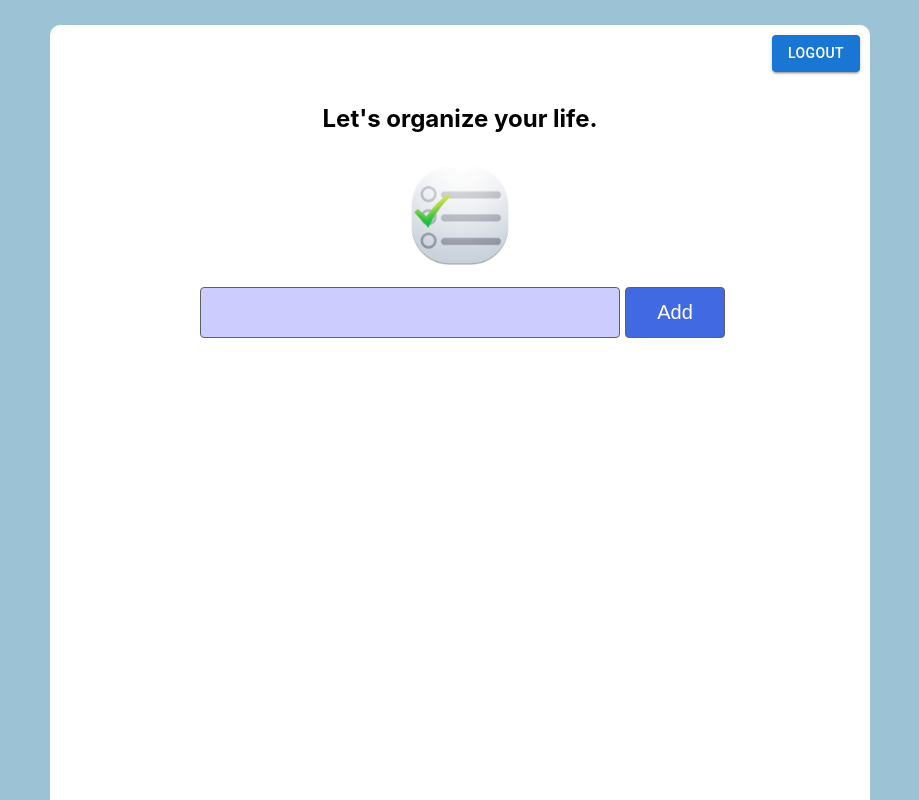
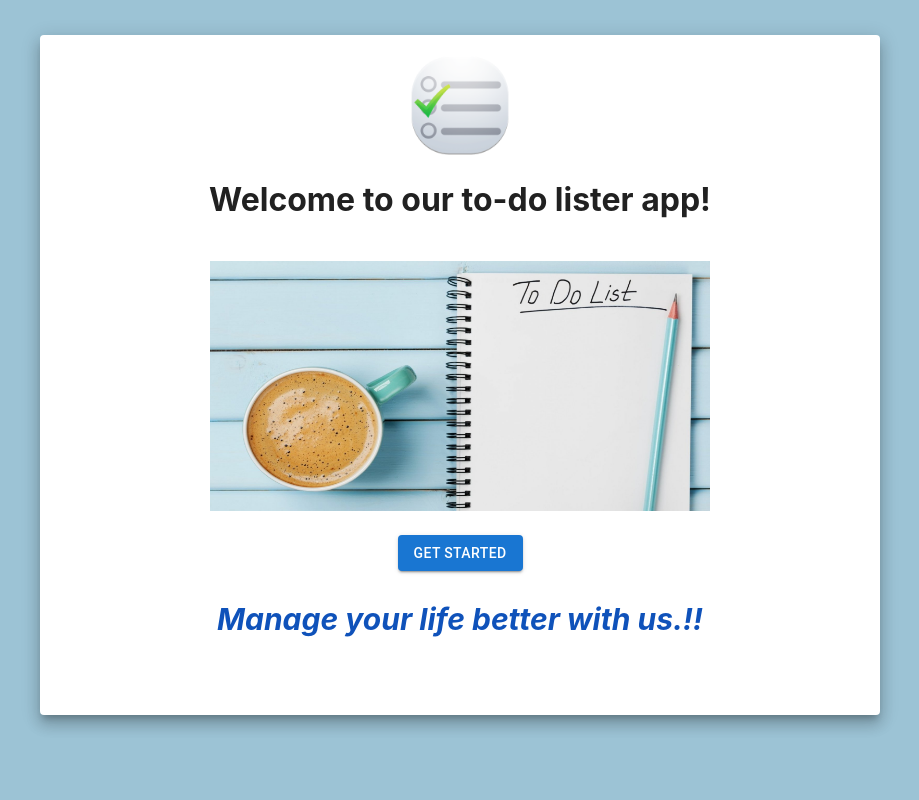
Before and after one commit to CSE-5333/toDoLister, a React (Create React App) app: page / in a window 1280 px wide. Shown: the top 800 px of the page, without its empty margins (180-1099 px from the left). Built offline with nearby package versions, Linux system fonts and the light colour scheme.

Commit message:
removed history - onclick buttons left

```diff
--- a/src/App.js
+++ b/src/App.js
@@ -10,14 +10,15 @@ import {
   Link
 } from "react-router-dom";
 
+
 function App() {
   return (
     <Router>
       <Switch>
-        <Route path="/" component={Home} exact/>
+        <Route path="/" component={Landing} exact/>
         <Route path="/login" component={Login} />
         <Route path="/signup" component={Signup} />
-        <Route path="/Landing" component={Landing} />
+        <Route path="/home" component={Home} />
 
       </Switch>
 
--- a/src/Components/ToDoList.js
+++ b/src/Components/ToDoList.js
@@ -3,7 +3,6 @@ import Form from "./Form";
 import ToDoContainer from "./ToDoContainer";
 import logo from '../Assets/todo-icon.png';
 import { Grid, Button } from "@mui/material";
-import history from "../history";
 
 const ToDoList = () => {
     const [todoLists, setTodoLists] = useState([])
@@ -52,7 +51,7 @@ const ToDoList = () => {
     return (
         <>
             <Grid container justifyContent="flex-end">
-                <Button variant = "contained" onClick = {()=>history.push('/Landing')}>Logout</Button>
+                <Button variant = "contained">Logout</Button>
             </Grid>
             <h2>Let's organize your life.</h2>
             <img src={logo} alt="logo" height="100px" width="100px" style={{ margin: "0 auto" }} />
--- a/src/history.js
+++ /dev/null
@@ -1,3 +0,0 @@
-import { createBrowserHistory as history} from 'history';
-
-export default history();
--- a/src/pages/Landing.js
+++ b/src/pages/Landing.js
@@ -1,4 +1,3 @@
-import history from "../history";
 import { Grid, Paper, Button } from '@mui/material';
 import logo from '../Assets/todo-icon.png';
 import icon from '../Assets/get-started_icon.jpg';
@@ -21,7 +20,7 @@ function Landing() {
     }
     return (
         <div>
-            <div style={{ backgroundColor: "#9CC3D5FF", padding: "15px", height: "100vh", weight: "100vh"}}>
+            <div style={{ backgroundColor: "#9CC3D5FF", padding: "15px", height: "100vh"}}>
                 <Grid>
                     <Paper elevation={10} style={paperStyle}>
                         <Grid align='center'>
@@ -29,7 +28,7 @@ function Landing() {
                             <h1>Welcome to our to-do lister app!</h1>
                             <img src={icon} alt="logo" height="250px" width="500px" style={{ margin: "20px auto" }} />
                             <Grid align = 'center'>
-                                <Button variant="contained" onClick={() => history.push('/Signup')}>Get Started</Button>
+                                <Button variant="contained" >Get Started</Button>
                             </Grid>
                             <p style={styletext}>Manage your life better with us.!!</p>
                         </Grid>
```
Also changed, not shown: src/index.js (line endings or trailing spaces).
